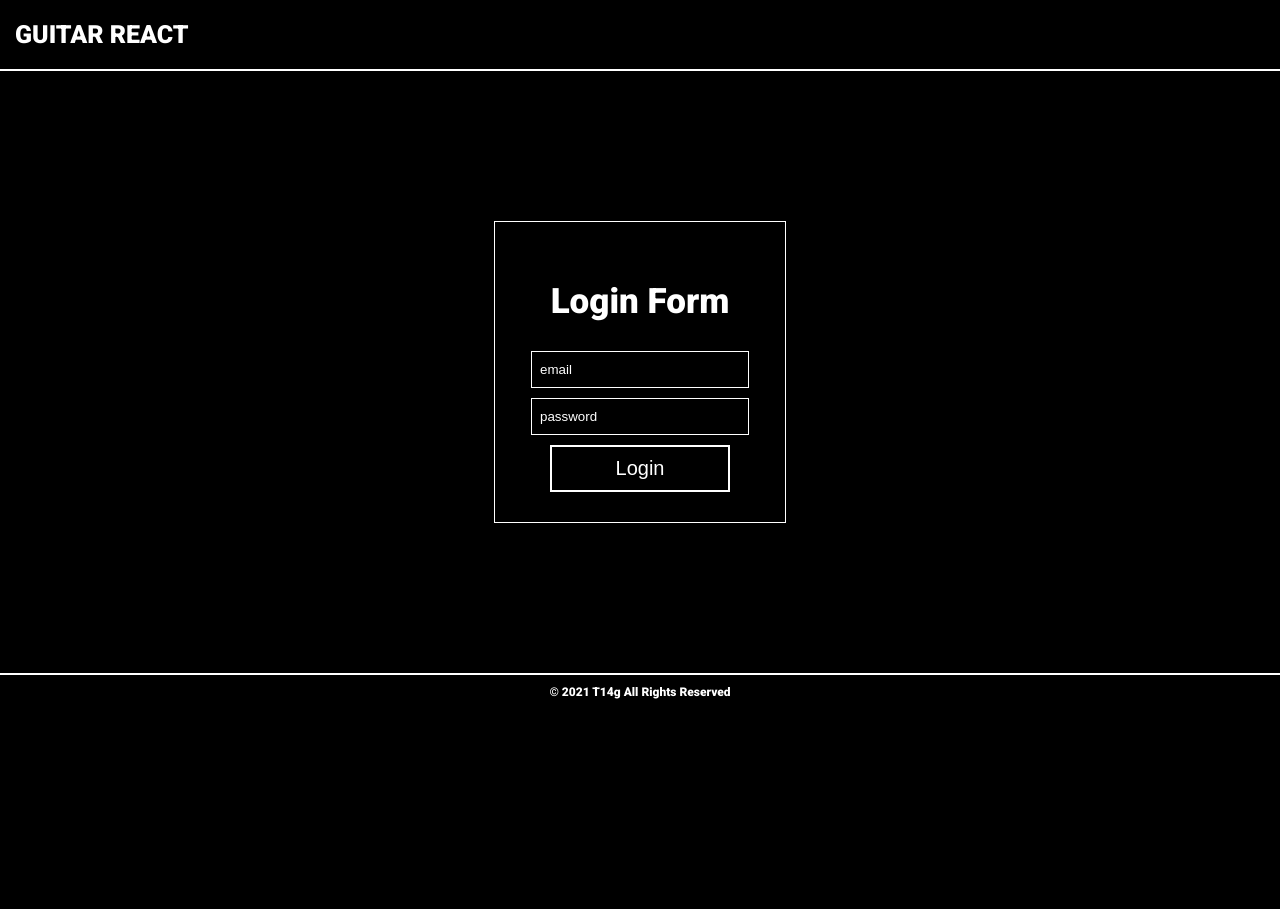
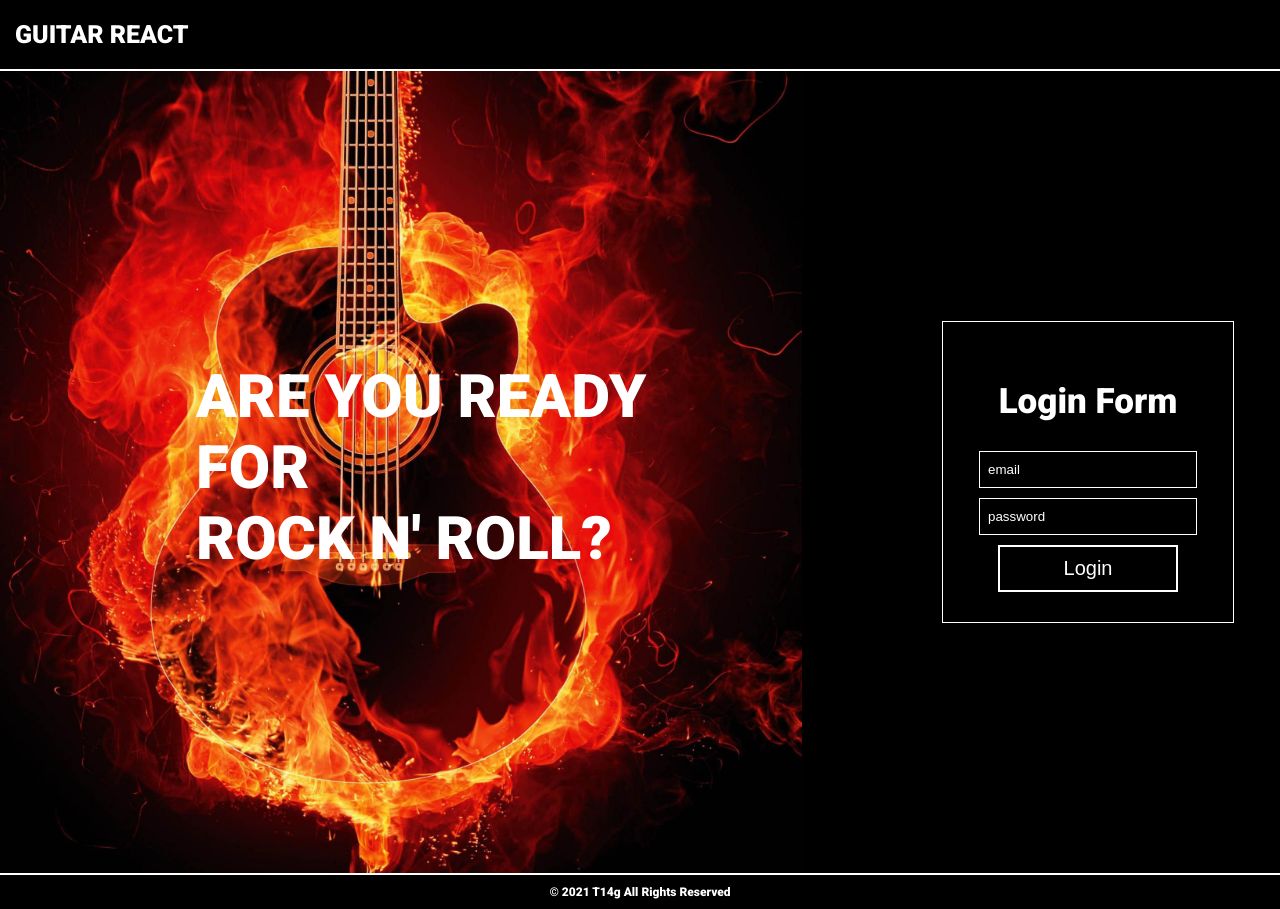
Before and after one commit to T14g/night_coding, a React (Create React App) app in the folder guitar-react/: page / in a window 1280 px wide. Before the commit the page ends 800 px from the top, so only its background shows below. Built offline with nearby package versions, Linux system fonts and the light colour scheme.

Commit message:
Login Page with background

```diff
--- a/guitar-react/src/App.css
+++ b/guitar-react/src/App.css
@@ -1,4 +1,3 @@
 .App {
-  text-align: center;
-  background: #000;
+
 }
--- a/guitar-react/src/App.js
+++ b/guitar-react/src/App.js
@@ -1,6 +1,8 @@
 import Header from './components/header/header.component';
 import Footer from './components/footer/footer.component';
 import Login from './pages/login/login.component';
+
+import './App.css';
 
 function App() {
   return (
--- a/guitar-react/src/components/header/header.styles.jsx
+++ b/guitar-react/src/components/header/header.styles.jsx
@@ -3,6 +3,7 @@ import styled from 'styled-components';
 export const HeaderContainer = styled.header`
     border-bottom: 2px #fff solid;
     padding: 20px 15px;
+    background:none;
 `
 
 export const Logo = styled.a`
--- a/guitar-react/src/components/login-form/login-form.styles.jsx
+++ b/guitar-react/src/components/login-form/login-form.styles.jsx
@@ -4,7 +4,7 @@ export const Form = styled.form`
     border: 1px #fff solid;
     padding: 30px 20px;
     max-width: 250px;
-    margin: 150px  auto;
+    margin: 250px  auto;
 `
 
 export const H2 = styled.h2`
--- a/guitar-react/src/pages/login/login.component.jsx
+++ b/guitar-react/src/pages/login/login.component.jsx
@@ -1,12 +1,24 @@
 import React from 'react';
 import LoginForm from '../../components/login-form/login-form.component';
 
+import { Row, Column, BigTitle } from './login.styles';
+
 const Login = () => {
 
+    const backgroundImg = 'guitar_fire.jpg';
+
     return (
-        <div>
-            <LoginForm />
-        </div>
+        <Row>
+            <Column width={70} background={backgroundImg} >
+                <BigTitle>
+                    Are you Ready for <br/> Rock N' Roll?
+                </BigTitle>
+            </Column>
+
+            <Column width={30}>
+                <LoginForm />
+            </Column>
+        </Row>
     );
 }
 
--- /dev/null
+++ b/guitar-react/src/pages/login/login.styles.jsx
@@ -0,0 +1,25 @@
+import styled from 'styled-components';
+
+export const Row = styled.div`
+    display:flex;
+    min-height: calc(100vh - 130px);
+`
+export const Column = styled.div`
+    position: relative;
+
+    background: ${props => props.background ?
+    `url(../images/${props.background}) no-repeat left center /contain`
+    : 'none'};
+
+
+    width: ${props => props.width + '%'};
+`
+
+export const BigTitle = styled.h1`
+    text-transform: uppercase;
+    font-size: 60px;
+    max-width: 500px;
+    position: absolute;
+    right: 200px;
+    top: 250px;
+`
```
Also changed, not shown: guitar-react/public/images/guitar_fire.jpg (added).
